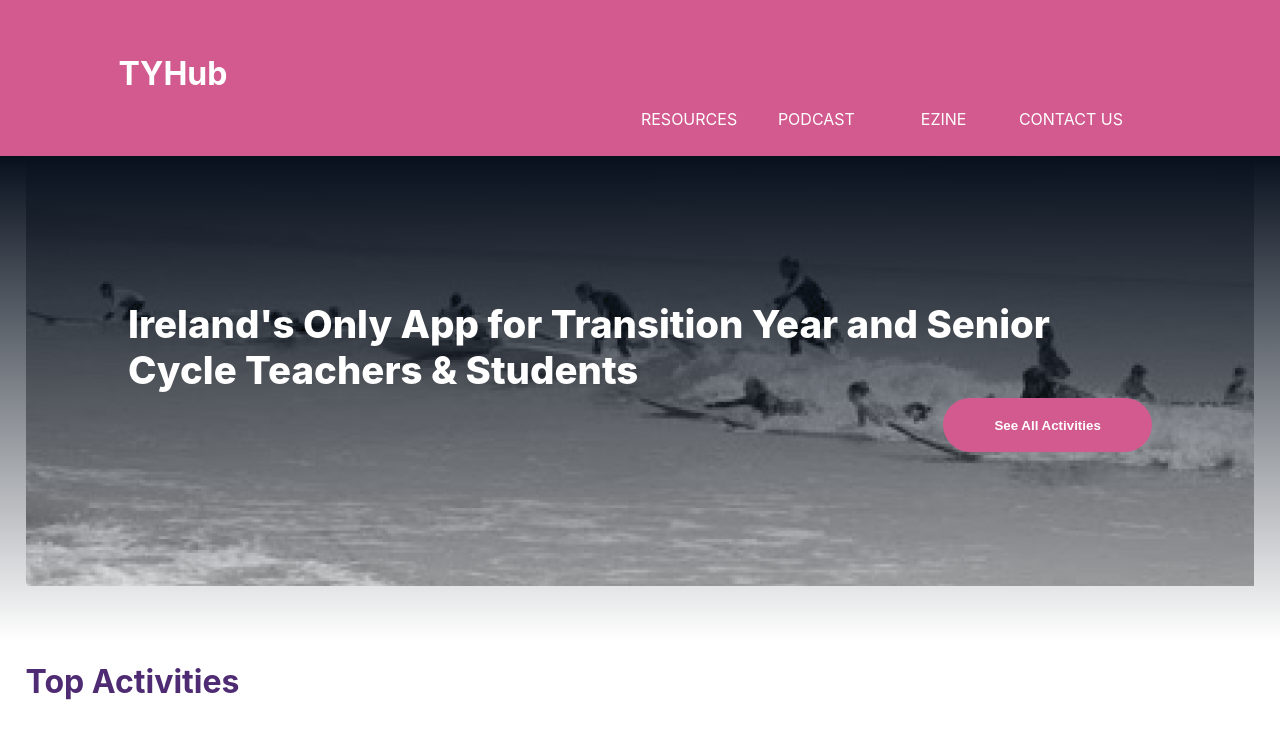
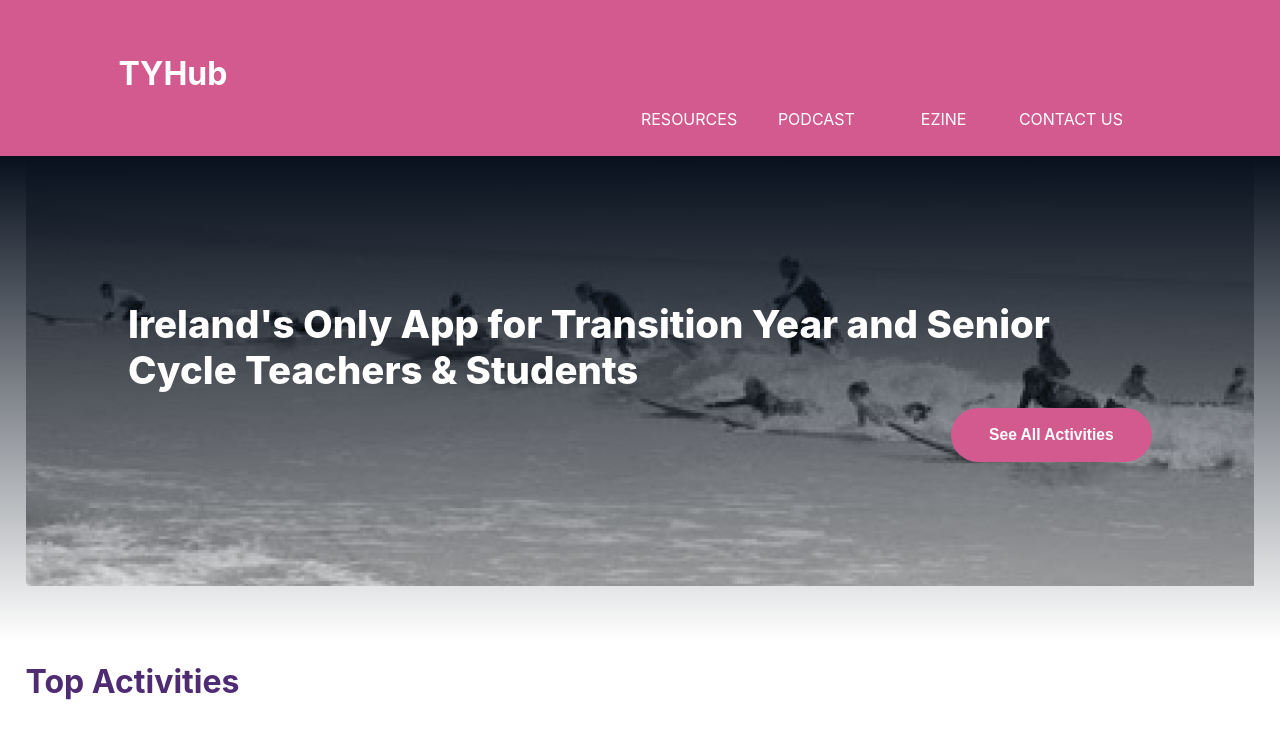
Before and after one commit to emily-h-erskine/ty-hub, a React (Create React App) app: page / in a window 1280 px wide. Shown: the top 733 px of the page. Built offline with nearby package versions, Linux system fonts and the light colour scheme.

Commit message:
Fixing Banner Button positioning

```diff
--- a/src/Home/HomeMainImage.jsx
+++ b/src/Home/HomeMainImage.jsx
@@ -45,10 +45,10 @@ export default function HomeImageBanner() {
         type="button"
         name="View Activities Button"
         style={{
-          padding: '1.5vw 4vw',
+          padding: '0.2vw 3vw',
           position: 'absolute',
           right: '10%',
-          top: '50%',
+          top: '52%',
           background: '#D25A8F',
           border: 'none',
           color: 'white',
@@ -58,7 +58,7 @@ export default function HomeImageBanner() {
         }}
       >
         <a href="./Activities" style={{ textDecoration: 'none', color: 'white' }}>
-          <b>See All Activities</b>
+          <h3><b>See All Activities</b></h3>
         </a>
       </button>
     </div>
```
